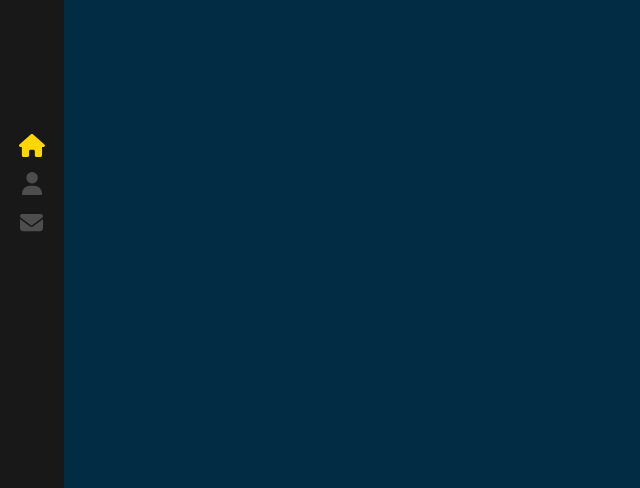
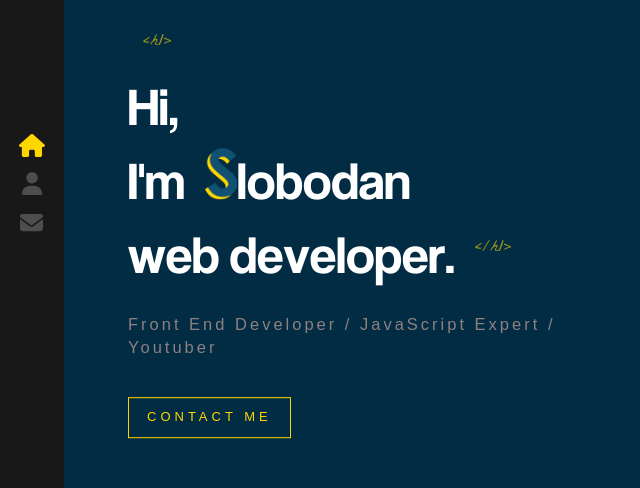
Before and after one commit to mrjiahoe/react-portfolio-w-animation-tutorial, a React (Create React App) app: page / in a window 1280 px wide. Shown: the part 146-634 px from the top of the page, without its empty margins (0-640 px from the left). Built offline with nearby package versions, Linux system fonts and the light colour scheme.

Commit message:
build home page

```diff
--- a/src/App.js
+++ b/src/App.js
@@ -1,16 +1,19 @@
-import React from 'react'
-import './App.scss'
-import { Route, Routes } from 'react-router-dom'
-import Layout from './components/Layout'
+import React from "react";
+import "./App.scss";
+import { Route, Routes } from "react-router-dom";
+import Layout from "./components/Layout";
+import Home from "./components/Home";
 
 function App() {
-  return (
-    <>
-      <Routes>
-        <Route path="/" element={<Layout />} />
-      </Routes>
-    </>
-  )
+	return (
+		<>
+			<Routes>
+				<Route path="/" element={<Layout />}>
+					<Route index element={<Home />} />
+				</Route>
+			</Routes>
+		</>
+	);
 }
 
-export default App
+export default App;
--- /dev/null
+++ b/src/components/AnimatedLetters/index.js
@@ -0,0 +1,15 @@
+import "./index.scss";
+
+const AnimatedLetters = ({ letterClass, strArray, idx }) => {
+	return (
+		<span>
+			{strArray.map((char, i) => (
+				<span key={char + i} className={`${letterClass} _${i + idx}`}>
+					{char}
+				</span>
+			))}
+		</span>
+	);
+};
+
+export default AnimatedLetters;
--- /dev/null
+++ b/src/components/AnimatedLetters/index.scss
@@ -0,0 +1,28 @@
+@use "sass:math";
+
+.text-animate {
+	display: inline-block;
+	opacity: 0;
+	animation: bounceIn;
+	animation-duration: 1s;
+	animation-delay: 1s;
+	animation-fill-mode: forwards;
+	min-width: 10px;
+}
+
+.text-animate-hover {
+	min-width: 10px;
+	display: inline-block;
+	animation-fill-mode: both;
+
+	&:hover {
+		animation: rubberBand 1s;
+		color: #ffd700;
+	}
+}
+
+@for $i from 1 through 35 {
+	.text-animate._#{$i} {
+		animation-delay: #{math.div($i, 10)}s;
+	}
+}
--- /dev/null
+++ b/src/components/Home/index.js
@@ -0,0 +1,73 @@
+import { useEffect, useState } from "react";
+import { Link } from "react-router-dom";
+import Loader from "react-loaders";
+import AnimatedLetters from "../AnimatedLetters";
+import LogoTitle from "../../assets/images/logo-s.png";
+import "./index.scss";
+
+const Home = () => {
+	const [letterClass, setLetterClass] = useState("text-animate");
+
+	const nameArray = ["l", "o", "b", "o", "d", "a", "n"];
+	const jobArray = [
+		"w",
+		"e",
+		"b",
+		" ",
+		"d",
+		"e",
+		"v",
+		"e",
+		"l",
+		"o",
+		"p",
+		"e",
+		"r",
+		".",
+	];
+
+	useEffect(() => {
+		return setTimeout(() => {
+			setLetterClass("text-animate-hover");
+		}, 4000);
+	}, []);
+
+	return (
+		<>
+			<div className="container home-page">
+				<div className="text-zone">
+					<h1>
+						<span className={letterClass}>H</span>
+						<span className={`${letterClass} _12`}>i,</span>
+						<br />
+						<span className={`${letterClass} _13`}>I</span>
+						<span className={`${letterClass} _14`}>'m</span>
+						<img
+							src={LogoTitle}
+							alt="JavaScript Developer Name, Web Developer Name"
+						/>
+						<AnimatedLetters
+							letterClass={letterClass}
+							strArray={nameArray}
+							idx={15}
+						/>
+						<br />
+						<AnimatedLetters
+							letterClass={letterClass}
+							strArray={jobArray}
+							idx={22}
+						/>
+					</h1>
+					<h2>Front End Developer / JavaScript Expert / Youtuber</h2>
+					<Link to="/contact" className="flat-button">
+						CONTACT ME
+					</Link>
+				</div>
+			</div>
+
+			<Loader type="pacman" />
+		</>
+	);
+};
+
+export default Home;
--- /dev/null
+++ b/src/components/Home/index.scss
@@ -0,0 +1,79 @@
+.home-page {
+	.text-zone {
+		position: absolute;
+		left: 10%;
+		top: 50%;
+		transform: translateY(-50%);
+		width: 40%;
+		max-height: 90%;
+	}
+
+	h1 {
+		color: #fff;
+		font-size: 53px;
+		margin: 0;
+		font-family: "Coolvetica";
+		font-weight: 400;
+
+		&::before {
+			content: "<h1>";
+			font-family: "La Belle Aurore";
+			color: #ffd700;
+			font-size: 18px;
+			position: absolute;
+			margin-top: -40px;
+			left: 15px;
+			opacity: 0.6;
+		}
+
+		&::after {
+			content: "</h1>";
+			font-family: "La Belle Aurore";
+			color: #ffd700;
+			font-size: 18px;
+			position: absolute;
+			margin-top: 18px;
+			margin-left: 20px;
+			animation: fadeIn 1s 1.7s backwards;
+			opacity: 0.6;
+		}
+
+		img {
+			width: 32px;
+			margin-left: 20px;
+			opacity: 0;
+			height: auto;
+			animation: rotateIn 1s linear both;
+			animation-delay: 1.4s;
+		}
+	}
+
+	h2 {
+		color: #8d8080;
+		margin-top: 20px;
+		font-weight: 400;
+		font-family: sans-serif;
+		letter-spacing: 3px;
+		animation: fadeIn 1s 1.8s backwards;
+	}
+
+	.flat-button {
+		color: #ffd700;
+		font-size: 13px;
+		font-weight: 400;
+		letter-spacing: 4px;
+		font-family: sans-serif;
+		text-decoration: none;
+		padding: 10px 18px;
+		border: 1px solid #ffd700;
+		margin-top: 25px;
+		float: left;
+		animation: fadeIn 1s 1.8s backwards;
+		white-space: nowrap;
+
+		&:hover {
+			background: #ffd700;
+			color: #333;
+		}
+	}
+}
--- a/src/components/Layout/index.scss
+++ b/src/components/Layout/index.scss
@@ -22,3 +22,18 @@
 .bottom-tag-html {
 	margin-left: -20px;
 }
+
+.container {
+	width: 100%;
+	will-change: contents;
+	height: 90%;
+	min-height: 566px;
+	position: absolute;
+	opacity: 0;
+	top: 5%;
+	margin: 0 auto;
+	z-index: 1;
+	transform-style: preserve-3d;
+	animation: fadeIn 1s forwards;
+	animation-delay: 1s;
+}
```
